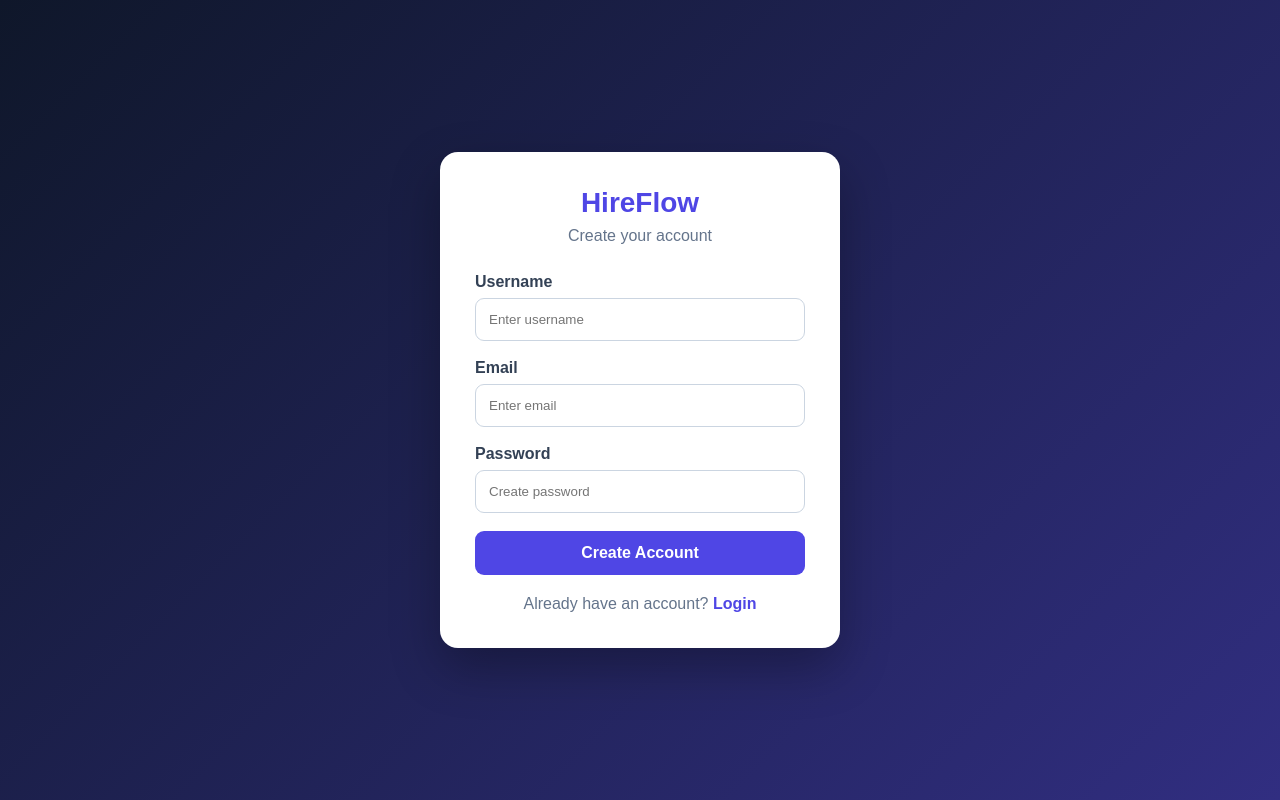
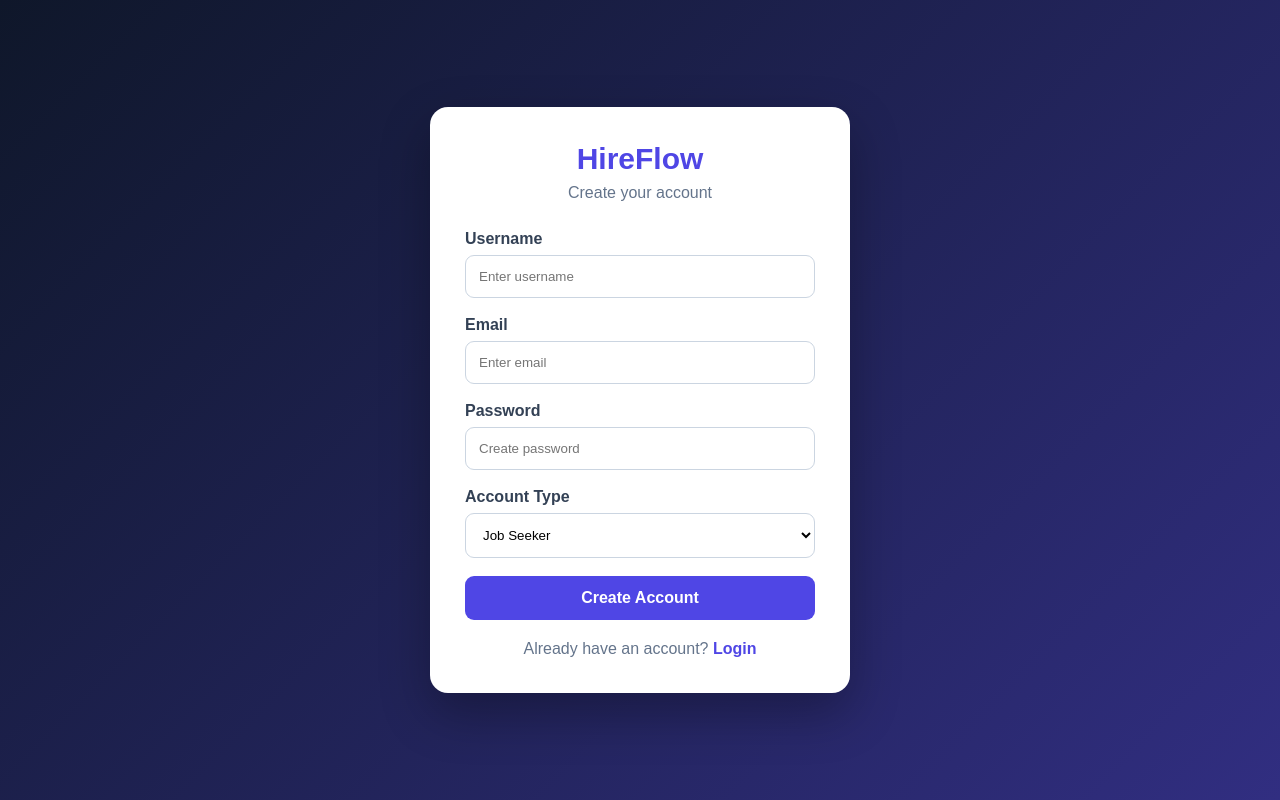
Before and after one commit to swornalata-khuntia/HireFlow, a Django app: page /accounts/signup/ in a window 1280 px wide. Run offline with Django 5.2, Linux system fonts and the light colour scheme.

Commit message:
Add recruiter signup option

```diff
--- a/templates/accounts/signup.html
+++ b/templates/accounts/signup.html
@@ -3,6 +3,7 @@
 <head>
     <meta charset="UTF-8">
     <meta name="viewport" content="width=device-width, initial-scale=1.0">
+
     <title>Sign Up - HireFlow</title>
 
     <style>
@@ -18,11 +19,12 @@
             display: flex;
             justify-content: center;
             align-items: center;
+            padding: 30px 15px;
             background: linear-gradient(135deg, #0f172a, #312e81);
         }
 
         .signup-box {
-            width: 400px;
+            width: 420px;
             padding: 35px;
             background: white;
             border-radius: 18px;
@@ -31,7 +33,7 @@
 
         .logo {
             text-align: center;
-            font-size: 28px;
+            font-size: 30px;
             font-weight: bold;
             color: #4f46e5;
             margin-bottom: 8px;
@@ -50,17 +52,24 @@
             color: #334155;
         }
 
-        input {
+        input,
+        select {
             width: 100%;
             padding: 13px;
             margin-bottom: 18px;
             border: 1px solid #cbd5e1;
             border-radius: 9px;
             outline: none;
+            background: white;
         }
 
-        input:focus {
+        input:focus,
+        select:focus {
             border-color: #6366f1;
+        }
+
+        .company-field {
+            display: none;
         }
 
         button {
@@ -83,6 +92,7 @@
             color: #dc2626;
             text-align: center;
             margin-bottom: 15px;
+            font-size: 14px;
         }
 
         .login-link {
@@ -108,30 +118,112 @@
     <p class="subtitle">Create your account</p>
 
     {% if error %}
-        <div class="error">{{ error }}</div>
+        <div class="error">
+            {{ error }}
+        </div>
     {% endif %}
 
     <form method="POST">
         {% csrf_token %}
 
         <label>Username</label>
-        <input type="text" name="username" placeholder="Enter username" required>
+        <input
+            type="text"
+            name="username"
+            placeholder="Enter username"
+            required
+        >
 
         <label>Email</label>
-        <input type="email" name="email" placeholder="Enter email" required>
+        <input
+            type="email"
+            name="email"
+            placeholder="Enter email"
+            required
+        >
 
         <label>Password</label>
-        <input type="password" name="password" placeholder="Create password" required>
+        <input
+            type="password"
+            name="password"
+            placeholder="Create password"
+            required
+        >
 
-        <button type="submit">Create Account</button>
+        <label>Account Type</label>
+
+        <select name="role" id="role" required>
+            <option value="job_seeker">
+                Job Seeker
+            </option>
+
+            <option value="recruiter">
+                Recruiter
+            </option>
+        </select>
+
+        <div class="company-field" id="companyField">
+
+            <label>Company Name</label>
+
+            <input
+                type="text"
+                name="company_name"
+                id="companyName"
+                placeholder="Enter company name"
+            >
+
+        </div>
+
+        <button type="submit">
+            Create Account
+        </button>
+
     </form>
 
     <div class="login-link">
         Already have an account?
-        <a href="{% url 'login' %}">Login</a>
+        <a href="{% url 'login' %}">
+            Login
+        </a>
     </div>
 
 </div>
 
+
+<script>
+
+    const roleSelect = document.getElementById("role");
+    const companyField = document.getElementById("companyField");
+    const companyName = document.getElementById("companyName");
+
+    function updateCompanyField() {
+
+        if (roleSelect.value === "recruiter") {
+
+            companyField.style.display = "block";
+
+            companyName.required = true;
+
+        } else {
+
+            companyField.style.display = "none";
+
+            companyName.required = false;
+
+            companyName.value = "";
+
+        }
+    }
+
+    roleSelect.addEventListener(
+        "change",
+        updateCompanyField
+    );
+
+    updateCompanyField();
+
+</script>
+
 </body>
 </html>
```
